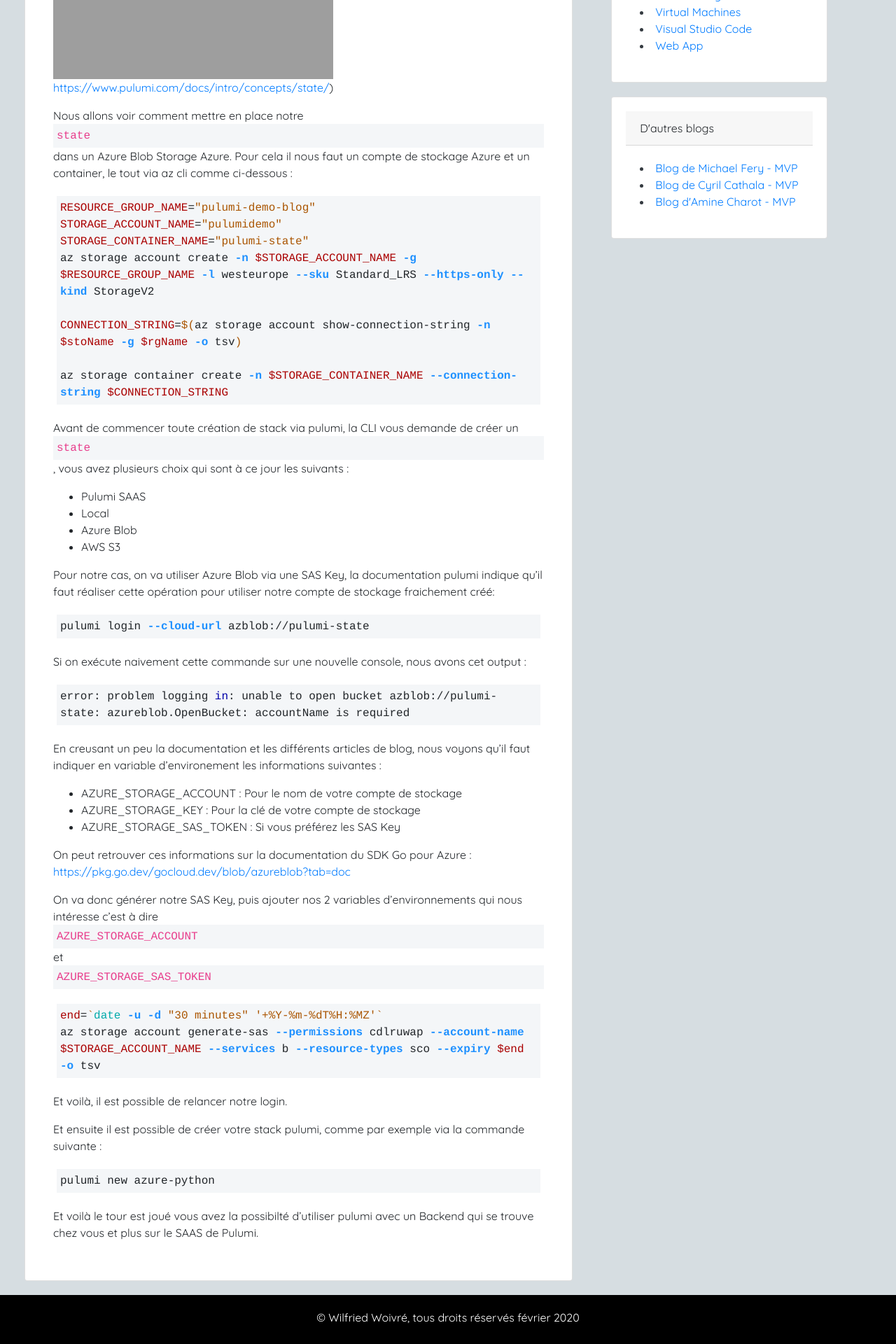
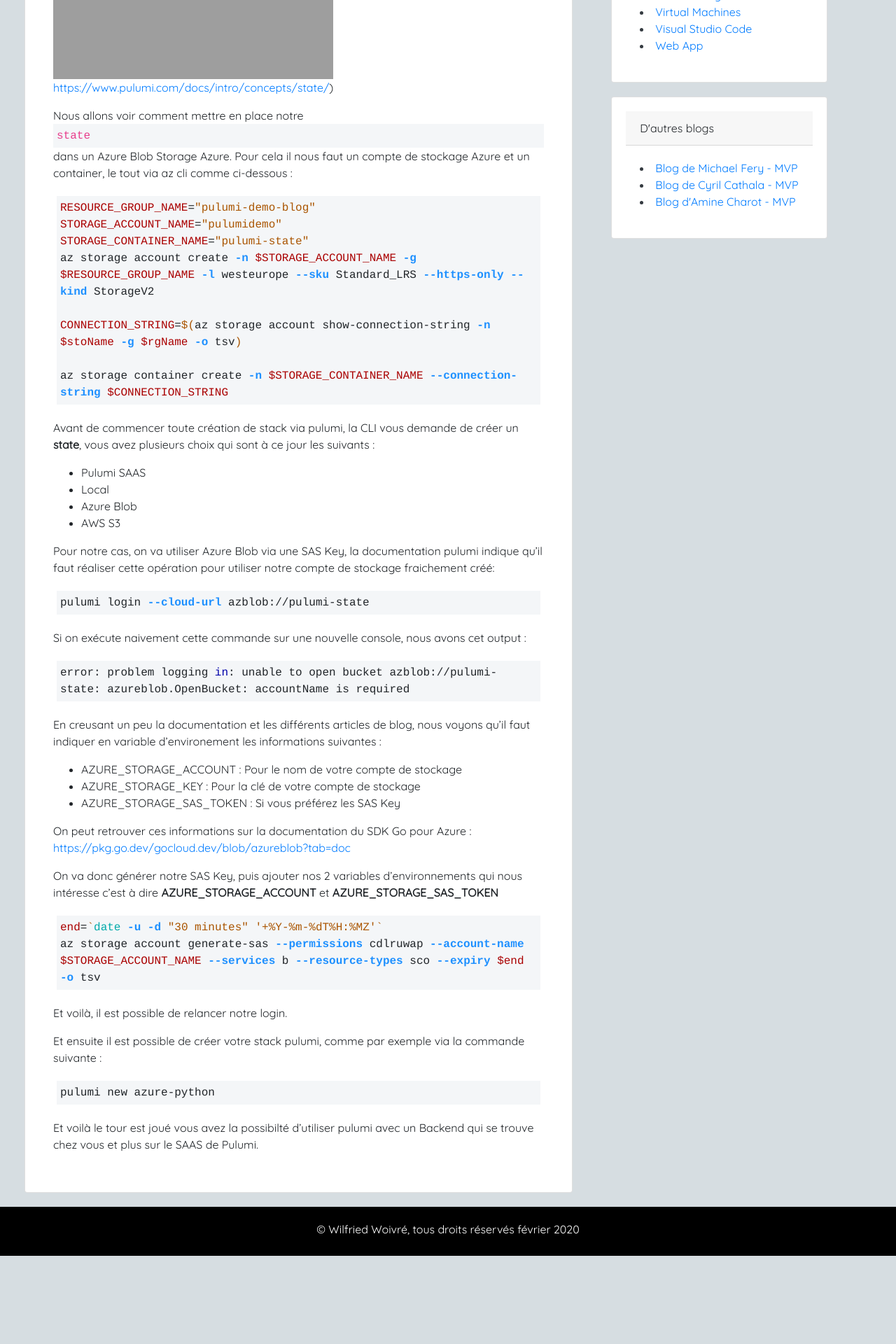
Before and after one commit to wilfriedwoivre/wilfriedwoivre.github.io, a Jekyll site: the page built from _posts/2020-02-19-pulumi-stocker-letat-de-votre-infrastructure-dans-un-azure-storage.md, in a window 1280 px wide. Shown: the part 1044-2964 px from the top of the page at 70% size. Built offline with Jekyll 4.4.1, drawn with Linux system fonts in a browser that asks for light colours; nearby versions of some CDN libraries; after the commit the page ends 2838 px from its top, so only the background shows below that.

Commit message:
update fix

````diff
--- a/_posts/2020-02-19-pulumi-stocker-letat-de-votre-infrastructure-dans-un-azure-storage.md
+++ b/_posts/2020-02-19-pulumi-stocker-letat-de-votre-infrastructure-dans-un-azure-storage.md
@@ -34,7 +34,7 @@ CONNECTION_STRING=$(az storage account show-connection-string -n $stoName -g $rg
 az storage container create -n $STORAGE_CONTAINER_NAME --connection-string $CONNECTION_STRING
 ```
 
-Avant de commencer toute création de stack via pulumi, la CLI vous demande de créer un `state`, vous avez plusieurs choix qui sont à ce jour les suivants :
+Avant de commencer toute création de stack via pulumi, la CLI vous demande de créer un **state**, vous avez plusieurs choix qui sont à ce jour les suivants :
 
 - Pulumi SAAS
 - Local
@@ -61,7 +61,7 @@ En creusant un peu la documentation et les différents articles de blog, nous vo
 
 On peut retrouver ces informations sur la documentation du SDK Go pour Azure : [https://pkg.go.dev/gocloud.dev/blob/azureblob?tab=doc](https://pkg.go.dev/gocloud.dev/blob/azureblob?tab=doc)
 
-On va donc générer notre SAS Key, puis ajouter nos 2 variables d'environnements qui nous intéresse c'est à dire `AZURE_STORAGE_ACCOUNT` et `AZURE_STORAGE_SAS_TOKEN`
+On va donc générer notre SAS Key, puis ajouter nos 2 variables d'environnements qui nous intéresse c'est à dire **AZURE_STORAGE_ACCOUNT** et **AZURE_STORAGE_SAS_TOKEN**
 
 ```bash
 end=`date -u -d "30 minutes" '+%Y-%m-%dT%H:%MZ'`
````
